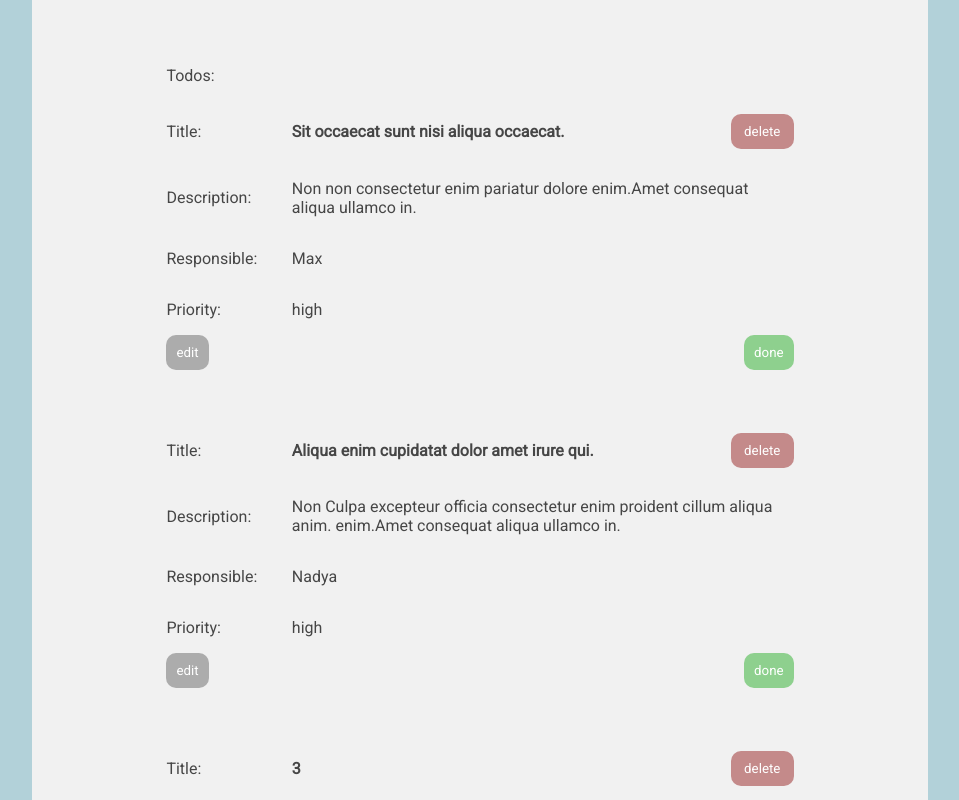
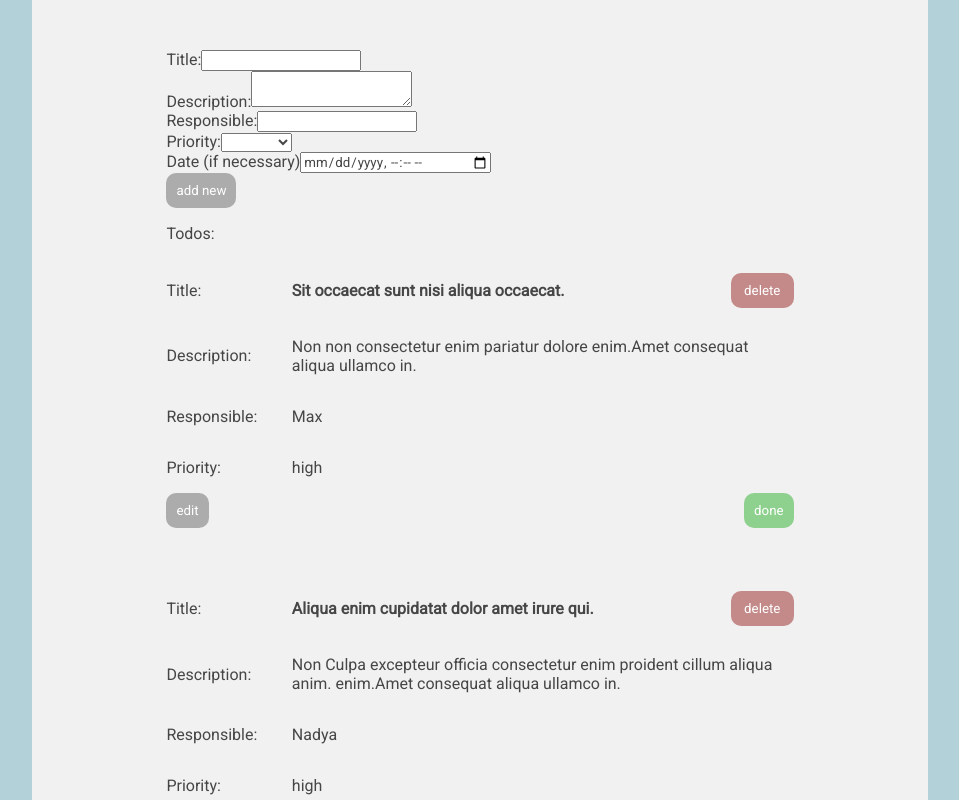
Before and after one commit to blazerius54/allmax-test, a React app: page / in a window 1280 px wide. Shown: the top 800 px of the page, without its empty margins (160-1119 px from the left). Built offline with nearby package versions, Linux system fonts and the light colour scheme.

Commit message:
add new todo

```diff
--- a/src/App.js
+++ b/src/App.js
@@ -3,6 +3,7 @@ import './App.scss';
 import store from './store';
 import { Provider } from 'react-redux';
 import Tasks from './components/Tasks';
+// import Form from './components/Form';
 
 class App extends Component {
   render() {
--- a/src/actions/index.js
+++ b/src/actions/index.js
@@ -1,4 +1,12 @@
-import { EDIT_TODO, SET_TODO_DONE } from '../consts';
+import { ADD_NEW_TODO, EDIT_TODO, SET_TODO_DONE } from '../consts';
+
+export const addNewTodo = (newTodo) => {
+    const action = {
+        type: ADD_NEW_TODO,
+        newTodo
+    }
+    return action
+}
 
 export const editTodo = (newTodo, index) => {
     const action = {
--- /dev/null
+++ b/src/components/NewTodoForm.jsx
@@ -0,0 +1,77 @@
+import React, { Component } from 'react';
+
+class NewTodoForm extends Component {
+    constructor(props) {
+        super(props);
+        this.state = {
+            title: '',
+            description: '',
+            responsible: '',
+            priority: '',
+            date: null,
+        }
+    }
+
+    handleSubmit (e) {
+        const { title, description, responsible, priority, date } = this.state;
+        let newTodo = { title, description, responsible, priority, date }
+
+        this.props.addNewTodo(newTodo);
+
+        this.setState({
+            title: '',
+            description: '',
+            responsible: '',
+            priority: '',
+            date: null,
+        });
+
+        e.preventDefault();
+        e.target.reset();
+    }
+
+    render() {
+        const { title, description, responsible, priority, done, date } = this.state;
+
+        return (
+            <form onSubmit={(e) => { this.handleSubmit(e) }}>
+                <div className='single-task-form'>
+                    <div className='form-section'>
+                        <label>Title:</label>
+                        <input type="text" defaultValue={title} onChange={(e) => { this.setState({ title: e.target.value }) }} />
+                    </div>
+                    <div className='form-section'>
+                        <label>Description:</label>
+                        <textarea type="text" defaultValue={description} onChange={(e) => { this.setState({ description: e.target.value }) }} />
+                    </div>
+                    <div className='form-section'>
+                        <label>Responsible:</label>
+                        <input type="text" defaultValue={responsible} onChange={(e) => { this.setState({ responsible: e.target.value }) }} />
+                    </div>
+                    <div className='form-section'>
+                        <label htmlFor="">Priority:</label>
+                        <select
+                            name='todoPriority'
+                            onChange={(e) => { this.setState({ priority: e.target.value }) }}
+                        >
+                            <option></option>
+                            <option>Low</option>
+                            <option>Medium</option>
+                            <option>High</option>
+                        </select>
+                    </div>
+                    <div className='form-section'>
+                        <label htmlFor="">Date <span className='necessary'>(if necessary)</span></label>
+                        <input
+                            type="datetime-local"
+                            onChange={(e) => { this.setState({ date: e.target.value }) }}
+                        />
+                    </div>
+                </div>
+                <button type='submit' className='save-btn'>add new</button>
+            </form>
+        )
+    }
+}
+
+export default NewTodoForm;
--- a/src/components/Single-task.jsx
+++ b/src/components/Single-task.jsx
@@ -95,13 +95,10 @@ class SingleTask extends Component {
                                     <label>Responsible:</label>
                                     <input type="text" defaultValue={responsible} onChange={(e)=>{this.setState({responsible: e.target.value})}} />
                                 </div>
-                                {/* <button onClick={()=>this.setState({isEditing: false})}>Edit</button> */}
                                 <div className='form-section'>
                                     <label htmlFor="">Priority:</label>
                                     <select
                                     name='todoPriority'
-                                    // ref={(select) => { this.selectPriority = select; }}
-                                    // value={priority}
                                     onChange={(e)=>{this.setState({priority: e.target.value})}}
                                     >
                                         <option></option>
@@ -113,14 +110,10 @@ class SingleTask extends Component {
                                 <div className='form-section'>
                                     <label htmlFor="">Date <span className='necessary'>(if necessary)</span></label>
                                     <input
-                                        id="date"
                                         type="datetime-local"
-                                        // ref={(input) => { this.dateInput = input }}
-                                        // onChange={this.handleInputChange.bind(this)}
                                         onChange={(e)=>{this.setState({date: e.target.value})}}
                                     />
                                 </div>
-
                             </div>
                             <button type='submit' className='save-btn'>save</button>
                         </form>
--- a/src/components/Tasks.jsx
+++ b/src/components/Tasks.jsx
@@ -2,11 +2,13 @@ import React, { Component } from 'react';
 import { connect } from 'react-redux';
 import SingleTask from './Single-task';
 import { bindActionCreators } from 'redux';
-import { editTodo, setTodoDone } from '../actions';
+import { addNewTodo, editTodo, setTodoDone } from '../actions';
+import NewTodoForm from './NewTodoForm';
 
 const Tasks = (props) => {
     return (
       <div className='all-tasks'>
+        <NewTodoForm addNewTodo={props.addNewTodo} />
         <p>Todos:</p>
         {
             props.tasks.map((item, index)=>{
@@ -24,7 +26,7 @@ function mapStateToProps (state) {
 }
 
 function mapDispatchToProps (dispatch) {
-    return bindActionCreators({ editTodo, setTodoDone }, dispatch)
+    return bindActionCreators({ addNewTodo, editTodo, setTodoDone }, dispatch)
 }
 
 export default connect(mapStateToProps, mapDispatchToProps)(Tasks);
--- a/src/consts/index.js
+++ b/src/consts/index.js
@@ -1,2 +1,3 @@
+export const ADD_NEW_TODO = 'ADD_NEW_TODO';
 export const EDIT_TODO = 'EDIT_TODO';
 export const SET_TODO_DONE = 'SET_TODO_DONE';
--- a/src/reducers/index.js
+++ b/src/reducers/index.js
@@ -1,8 +1,13 @@
-import { EDIT_TODO, SET_TODO_DONE } from '../consts';
+import { ADD_NEW_TODO, EDIT_TODO, SET_TODO_DONE } from '../consts';
 
 export function reducer(state = [], action) {
     // console.log(state)
     switch (action.type) {
+        case ADD_NEW_TODO: {
+            return [
+                ...state, {...action.newTodo}
+            ]
+        }
         case EDIT_TODO: {
             const { title, description, responsible, priority, done, date, doneTime } = action.newTodo
             return [
--- a/src/styles/_app.scss
+++ b/src/styles/_app.scss
@@ -9,7 +9,11 @@
 
     .app-wrapper {
         display: flex;
+        flex-direction: column;
         justify-content: center;
+        // align-content: center;
+        align-items: center;
+
         .all-tasks {
             width: 70%;
             display: flex;
```
